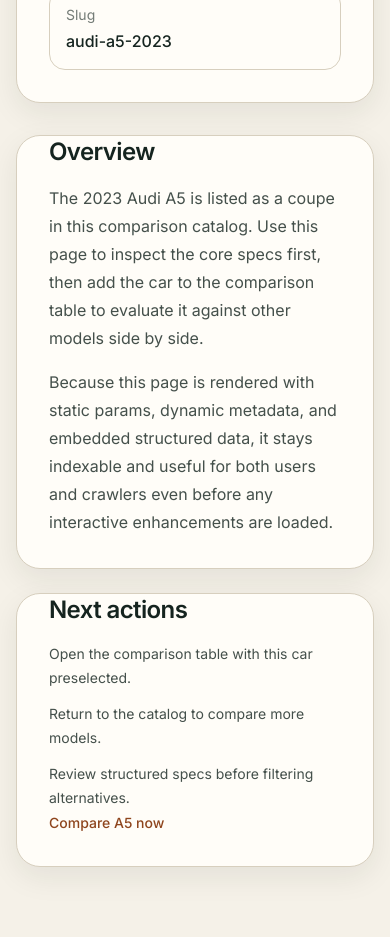
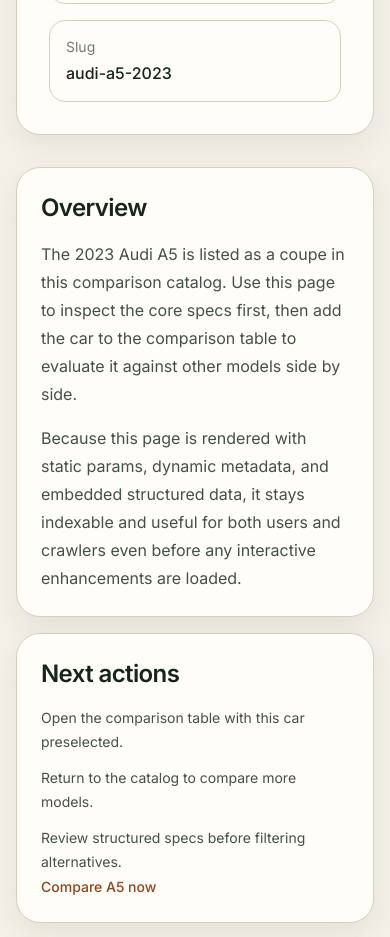
Before and after one commit to krylatkin/car-comparison-dashboard, a Next.js app: page /cars/audi-a5-2023 in a window 390 px wide. Shown: the part 1060-1997 px from the top of the page. Before the commit the page ends 1967 px from the top, so only its background shows below. Built offline with nearby package versions, Linux system fonts and the light colour scheme.

Commit message:
fix layout

```diff
--- a/app/cars/[slug]/page.tsx
+++ b/app/cars/[slug]/page.tsx
@@ -107,7 +107,7 @@
 
         <Card className="overflow-hidden">
           <div className="grid gap-0 lg:grid-cols-[minmax(0,1.2fr)_minmax(0,1fr)]">
-            <div className="relative aspect-[16/11] bg-canvas">
+            <div className="relative aspect-[16/11] lg:aspect-auto lg:h-full">
               <Image
                 src={car.image.src}
                 alt={car.image.alt}
@@ -179,9 +179,9 @@
           </div>
         </Card>
 
-        <section className="grid gap-6 lg:grid-cols-[minmax(0,1fr)_320px]">
+        <section className="grid gap-4 sm:gap-6 lg:grid-cols-[minmax(0,1fr)_320px]">
           <Card>
-            <CardContent className="space-y-4 p-8">
+            <CardContent className="space-y-4 p-5 sm:p-6 lg:p-8">
               <h2 className="text-2xl font-semibold tracking-tight">
                 Overview
               </h2>
@@ -202,7 +202,7 @@
           </Card>
 
           <Card>
-            <CardContent className="space-y-4 p-8">
+            <CardContent className="space-y-4 p-5 sm:p-6 lg:p-8">
               <h2 className="text-2xl font-semibold tracking-tight">
                 Next actions
               </h2>
--- a/src/features/cars/ui/car-card.tsx
+++ b/src/features/cars/ui/car-card.tsx
@@ -32,14 +32,20 @@
   return (
     <Card className="overflow-hidden">
       <div className="relative aspect-[16/10] border-b border-line bg-canvas">
+        <Link
+          href={`/cars/${car.slug}`}
+          aria-label={`View details for ${car.year} ${car.brand} ${car.model}`}
+          className="absolute inset-0 block overflow-hidden focus-visible:outline focus-visible:outline-2 focus-visible:outline-offset-2 focus-visible:outline-accent"
+        >
           <Image
             src={car.image.src}
             alt={car.image.alt}
             fill
             loading="lazy"
             sizes="(min-width: 1280px) 25vw, (min-width: 768px) 33vw, 100vw"
-          className="object-cover"
+            className="object-cover transition-transform duration-300 hover:scale-[1.02]"
           />
+        </Link>
       </div>
       <CardContent className="space-y-5 p-6">
         <div className="flex items-start justify-between gap-4">
--- a/src/shared/ui/card.tsx
+++ b/src/shared/ui/card.tsx
@@ -19,7 +19,7 @@
   className,
   ...props
 }: React.HTMLAttributes<HTMLDivElement>) {
-  return <div className={cn('space-y-2 p-6', className)} {...props} />;
+  return <div className={cn('space-y-2 p-6 pb-0', className)} {...props} />;
 }
 
 export function CardTitle({
@@ -45,7 +45,7 @@
   className,
   ...props
 }: React.HTMLAttributes<HTMLDivElement>) {
-  return <div className={cn('p-6 pt-0', className)} {...props} />;
+  return <div className={cn('p-6', className)} {...props} />;
 }
 
 export function CardFooter({
```
Lines whose indentation alone changed are shown as unchanged.
